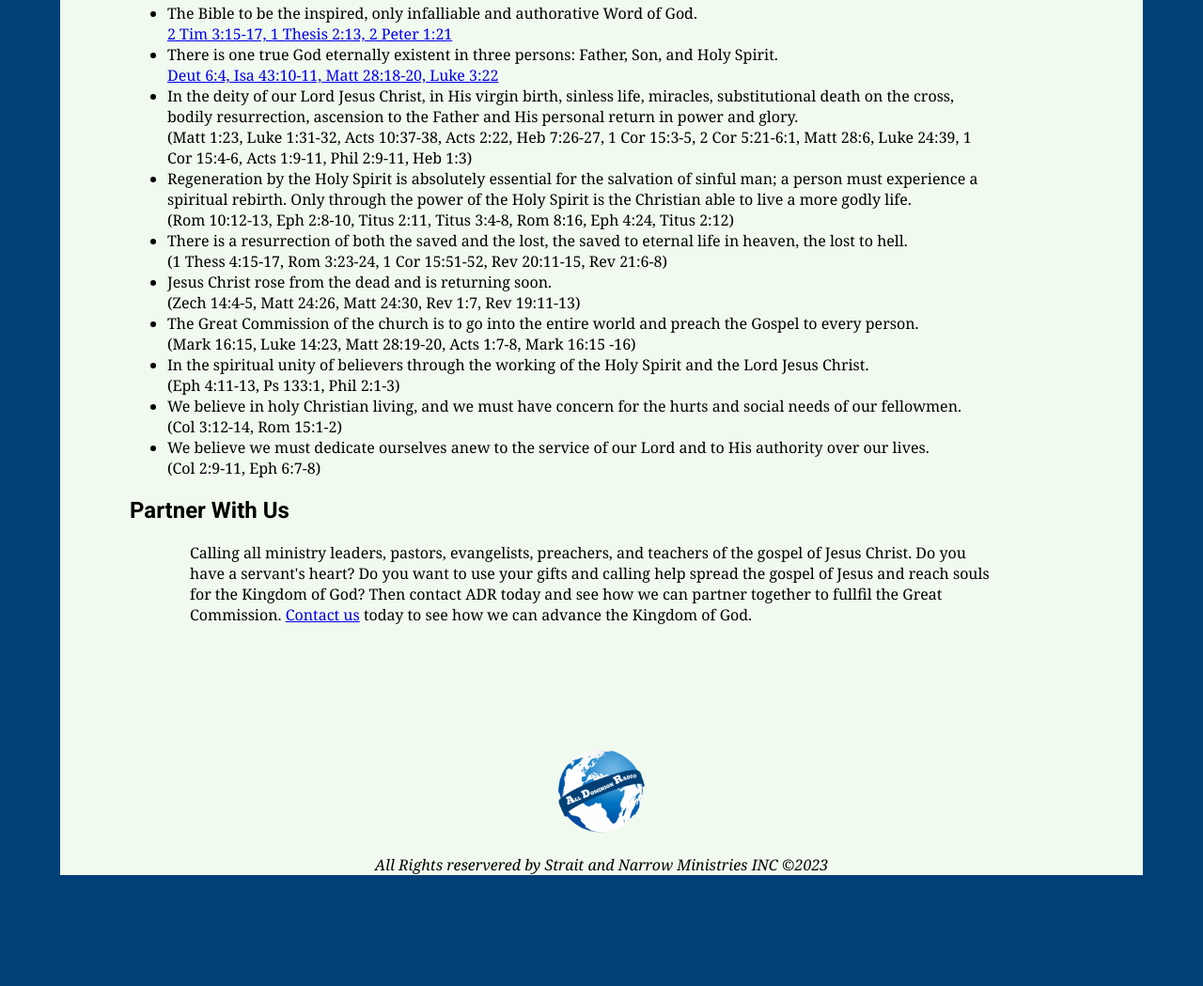
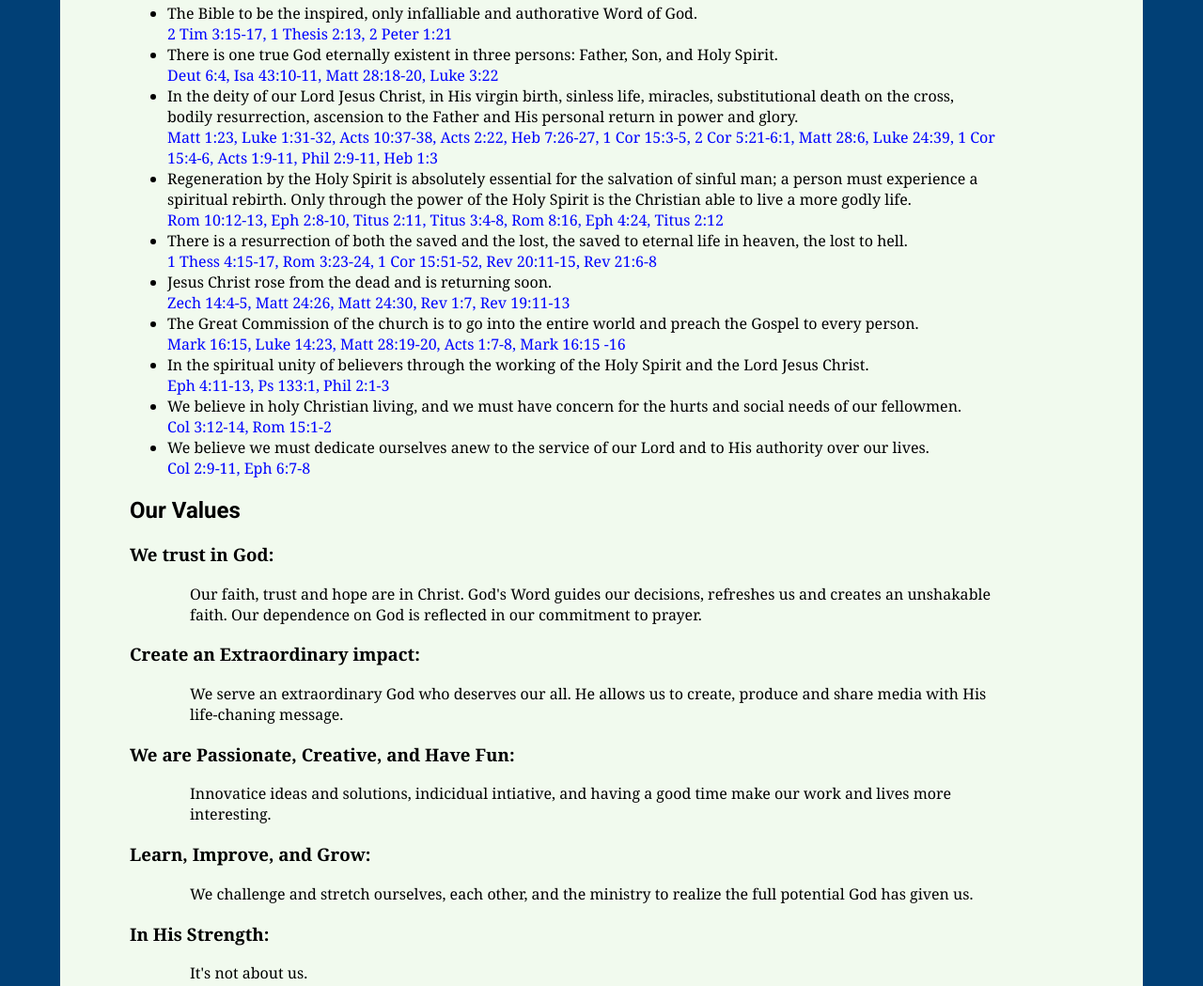
Before and after one commit to elderbull/lbull-all-dominion-radio, a plain HTML site: page about.html in a window 1280 px wide. Shown: the part 747-1796 px from the top of the page at 94% size. Before the commit the page ends 1678 px from the top, so only its background shows below. Drawn offline with Linux system fonts and the light colour scheme.

Commit message:
added about.html

```diff
--- a/about.html
+++ b/about.html
@@ -48,30 +48,43 @@
             <h2 class="subhead">Our Beliefs</h2>
                 <ul class="scrip abt-beliefs">
                     <li>The Bible to be the inspired, only infalliable and authorative Word of God.<br>
-                    <a href="https://www.biblegateway.com/passage/?search=2+Tim+3%3A15-17%3B+1+Thes+2%3A13%3B+2+Peter+1%3A21&version=AMPC">2 Tim 3:15-17, 1 Thesis 2:13, 2 Peter 1:21</a></li>
+                        <a class="abt-scrip-ref" href="https://www.biblegateway.com/passage/?search=2+Tim+3%3A15-17%3B+1+Thes+2%3A13%3B+2+Peter+1%3A21&version=AMPC">2 Tim 3:15-17, 1 Thesis 2:13, 2 Peter 1:21</a></li>
                     <li>There is one true God eternally existent in three persons: Father, Son, and Holy Spirit. <br>
-                        <a href="https://www.biblegateway.com/passage/?search=Deut+6%3A4%2C+Isa+43%3A10-11%2C+Matt+28%3A18-20%2C+Luke+3%3A22&version=AMPC">Deut 6:4, Isa 43:10-11, Matt 28:18-20, Luke 3:22</a></li>
+                        <a class="abt-scrip-ref" href="https://www.biblegateway.com/passage/?search=Deut+6%3A4%2C+Isa+43%3A10-11%2C+Matt+28%3A18-20%2C+Luke+3%3A22&version=AMPC">Deut 6:4, Isa 43:10-11, Matt 28:18-20, Luke 3:22</a></li>
                     <li>In the deity of our Lord Jesus Christ, in His virgin birth, sinless life, miracles, substitutional death on the cross, bodily resurrection, ascension to the Father and His personal return in power and glory.<br>
-                        (Matt 1:23, Luke 1:31-32, Acts 10:37-38, Acts 2:22, Heb 7:26-27, 1 Cor 15:3-5, 2 Cor 5:21-6:1, Matt 28:6, Luke 24:39, 1 Cor 15:4-6, Acts 1:9-11, Phil 2:9-11, Heb 1:3)</li>
+                        <a class="abt-scrip-ref" href="https://www.biblegateway.com/passage/?search=Matt+1%3A23%2C+Luke+1%3A31-32%2C+Acts+10%3A37-38%2C+Acts+2%3A22%2C+Heb+7%3A26-27%2C+1+Cor+15%3A3-5%2C+2+Cor+5%3A21-6%3A1%2C+Matt+28%3A6%2C+Luke+24%3A39%2C+1+Cor+15%3A4-6%2C+Acts+1%3A9-11%2C+Phil+2%3A9-11%2C+Heb+1%3A3&version=AMPC">Matt 1:23, Luke 1:31-32, Acts 10:37-38, Acts 2:22, Heb 7:26-27, 1 Cor 15:3-5, 2 Cor 5:21-6:1, Matt 28:6, Luke 24:39, 1 Cor 15:4-6, Acts 1:9-11, Phil 2:9-11, Heb 1:3</a></li>
                     <li>Regeneration by the Holy Spirit is absolutely essential for the salvation of sinful man; a person must experience a spiritual rebirth. Only through the power of the Holy Spirit is the Christian able to live a more godly life.<br>
-                        (Rom 10:12-13, Eph 2:8-10, Titus 2:11, Titus 3:4-8, Rom 8:16, Eph 4:24, Titus 2:12) </li>
+                        <a class="abt-scrip-ref" href="#">Rom 10:12-13, Eph 2:8-10, Titus 2:11, Titus 3:4-8, Rom 8:16, Eph 4:24, Titus 2:12</a> </li>
                     <li>There is a resurrection of both the saved and the lost, the saved to eternal life in heaven, the lost to hell. <br>
-                        (1 Thess 4:15-17, Rom 3:23-24, 1 Cor 15:51-52, Rev 20:11-15, Rev 21:6-8)</li>
+                        <a class="abt-scrip-ref" href="#">1 Thess 4:15-17, Rom 3:23-24, 1 Cor 15:51-52, Rev 20:11-15, Rev 21:6-8</a></li>
                     <li>Jesus Christ rose from the dead and is returning soon. <br>
-                        (Zech 14:4-5, Matt 24:26, Matt 24:30, Rev 1:7, Rev 19:11-13)</li>
+                        <a class="abt-scrip-ref" href="#">Zech 14:4-5, Matt 24:26, Matt 24:30, Rev 1:7, Rev 19:11-13</a></li>
                     <li>The Great Commission of the church is to go into the entire world and preach the Gospel to every person. <br>
-                        (Mark 16:15, Luke 14:23, Matt 28:19-20, Acts 1:7-8, Mark 16:15 -16)</li>
+                        <a class="abt-scrip-ref" href="#">Mark 16:15, Luke 14:23, Matt 28:19-20, Acts 1:7-8, Mark 16:15 -16</a></li>
                     <li>In the spiritual unity of believers through the working of the Holy Spirit and the Lord Jesus Christ. <br>
-                        (Eph 4:11-13, Ps 133:1, Phil 2:1-3)</li>
+                        <a class="abt-scrip-ref" href="#">Eph 4:11-13, Ps 133:1, Phil 2:1-3</a></li>
                     <li>We believe in holy Christian living, and we must have concern for the hurts and social needs of our fellowmen. <br>
-                        (Col 3:12-14, Rom 15:1-2)</li>
+                        <a class="abt-scrip-ref" href="#">Col 3:12-14, Rom 15:1-2</a></li>
                     <li>We believe we must dedicate ourselves anew to the service of our Lord and to His authority over our lives. <br>
-                        (Col 2:9-11, Eph 6:7-8)</li>
+                        <a class="abt-scrip-ref" href="#">Col 2:9-11, Eph 6:7-8</a></li>
                 </ul>
 
-            <h2 class="subhead">Partner With Us</h2>
-            <p>Calling all ministry leaders, pastors, evangelists, preachers, and teachers of the gospel of Jesus Christ. Do you have a servant's heart? Do you want to use your gifts and calling help spread the gospel of Jesus and reach souls for the Kingdom of God? Then contact ADR today and see how we can partner together to fullfil the Great Commission. <a href="contact.html">Contact us</a> today to see how we can advance the Kingdom of God.
-            </p>
+            <h2 class="subhead">Our Values</h2>
+                <h3>We trust in God:</h3>
+                    <p>Our faith, trust and hope are in Christ. God's Word guides our decisions, refreshes us and creates an unshakable faith. Our dependence on God is reflected in our commitment to prayer.</p>
+
+                <h3>Create an Extraordinary impact:</h3>
+                    <p>We serve an extraordinary God who deserves our all. He allows us to create, produce and share media with His life-chaning message.</p>
+
+                <h3>We are Passionate, Creative, and Have Fun:</h3>
+                    <p>Innovatice ideas and solutions, indicidual intiative, and having a good time make our work and lives more interesting.</p>
+
+                <h3>Learn, Improve, and Grow:</h3>
+                    <p>We challenge and stretch ourselves, each other, and the ministry to realize the full potential God has given us.</p>
+
+                <h3>In His Strength:</h3>
+                    <p>It's not about us.</p>
+
         </div>
     </div>
 
--- a/styles/main.css
+++ b/styles/main.css
@@ -206,3 +206,13 @@ legend {
     display: flex;
     justify-content: center;
 }
+
+/* * * * Form Styling End * * * */
+.scrip a {
+    color:rgb(0, 4, 255);
+    text-decoration: none;
+}
+.scrip a:visited {
+    color:rgb(0, 4, 255);;
+    text-decoration: none;
+}
```
